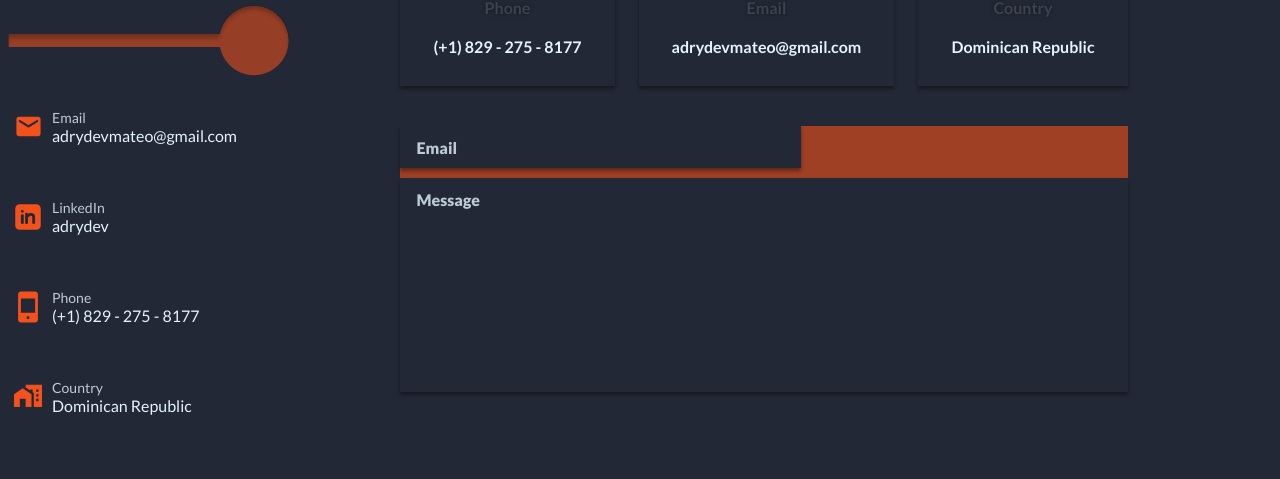
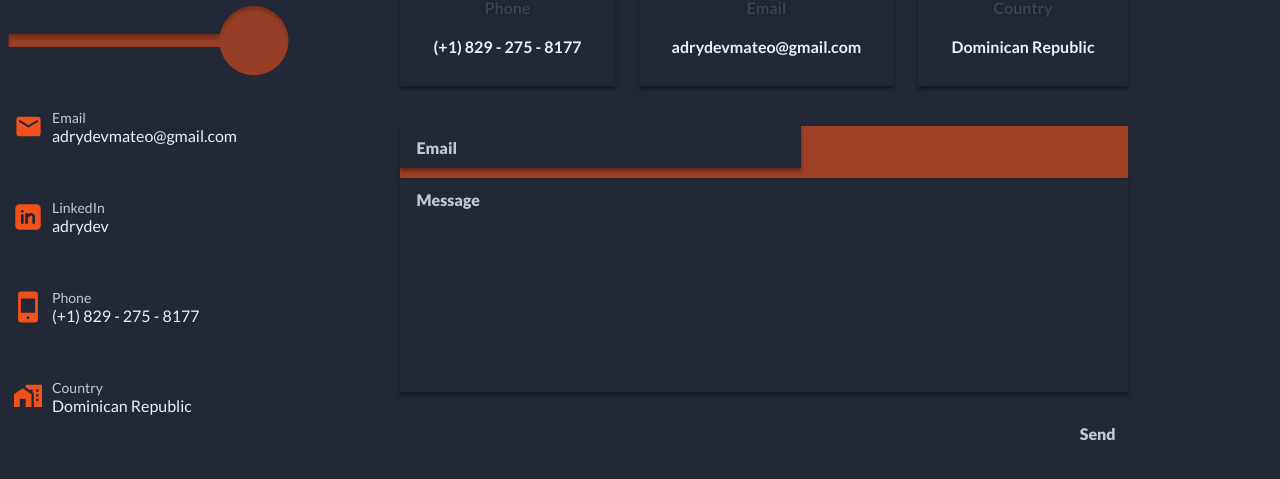
Before and after one commit to Adrydevmateo/website-vue, a Vue app: page /contact in a window 1280 px wide. Shown: the part 283-762 px from the top of the page. Built offline with nearby package versions, Linux system fonts and the light colour scheme.

Commit message:
Added Form Submission

```diff
--- a/src/views/Contact.view.vue
+++ b/src/views/Contact.view.vue
@@ -1,5 +1,30 @@
 <script setup lang="ts">
 import Header from '@/components/header/Header.component.vue';
+
+const handleSubmit = (e: Event) => {
+  const formData = new FormData(e.target as HTMLFormElement)
+  const honey = formData.get('honey')
+
+  if (honey) throw new Error('Bot detected!')
+
+  const email = formData.get('email')
+  const message = formData.get('message')
+
+  fetch('https://formsubmit.co/ajax/adrydevmateo@gmail.com', {
+    method: 'POST',
+    headers: {
+      'Content-Type': 'application/json',
+      'Accept': 'application/json'
+    },
+    body: JSON.stringify({
+      email,
+      message
+    })
+  })
+    .then(res => res.json())
+    .then(data => console.log('Data: ', data))
+    .catch(err => { throw new Error(err) })
+}
 </script>
 
 <template>
@@ -22,9 +47,13 @@ import Header from '@/components/header/Header.component.vue';
         </div>
       </div>
 
-      <form class="contact-form">
-        <input type="email" name="email" id="contact__email" placeholder="Email">
-        <textarea name="message" id="contact__message" placeholder="Message" rows="10" maxlength="750"></textarea>
+      <form class="contact-form" netlify @submit.prevent="handleSubmit">
+        <div class="contact-form__content">
+          <input type="text" name="honey" style="display: none;">
+          <input type="email" name="email" id="contact__email" placeholder="Email" autocomplete="off">
+          <textarea name="message" id="contact__message" placeholder="Message" rows="10" maxlength="750"></textarea>
+        </div>
+        <button class="submit__btn" type="submit">Send</button>
       </form>
     </div>
   </div>
@@ -66,8 +95,13 @@ import Header from '@/components/header/Header.component.vue';
 }
 
 .contact-form {
+  max-width: 738px;
+  display: flex;
+  flex-direction: column;
+}
+
+.contact-form__content {
   background-color: var(--color-accent-muted);
-  max-width: 738px;
   display: grid;
   gap: 10px;
   margin-top: 40px;
@@ -76,7 +110,8 @@ import Header from '@/components/header/Header.component.vue';
 #contact__email,
 #contact__message,
 #contact__email::placeholder,
-#contact__message::placeholder {
+#contact__message::placeholder,
+.submit__btn {
   font-weight: var(--font-weight-extra-bold);
   color: var(--color-secondary-muted);
   transition: color var(--transition-primary);
@@ -109,12 +144,22 @@ import Header from '@/components/header/Header.component.vue';
   resize: none;
 }
 
+.submit__btn {
+  background-color: transparent;
+  place-self: end;
+  border: none;
+  margin-top: 22px;
+  padding: 10px 12px;
+  cursor: pointer;
+}
+
 @media (hover:hover) {
 
   #contact__email:hover,
   #contact__message:hover,
   #contact__email:hover::placeholder,
-  #contact__message:hover::placeholder {
+  #contact__message:hover::placeholder,
+  .submit__btn:hover {
     color: var(--color-secondary);
   }
 }
```
